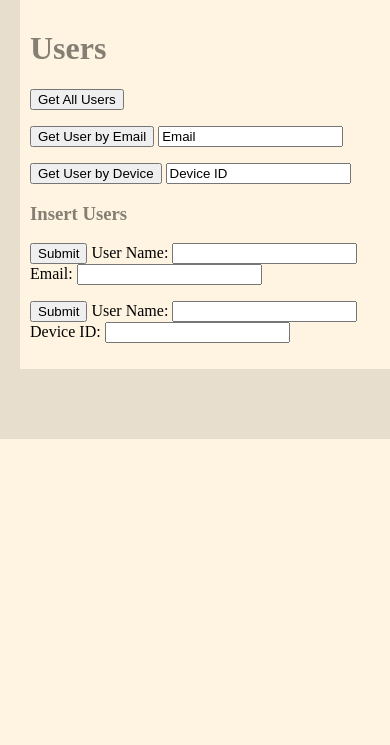
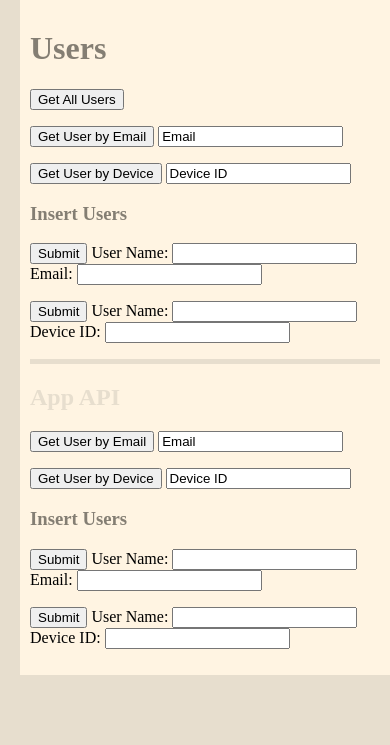
Before and after one commit to colincove/CreativeCritic, a PHP site: page / in a window 390 px wide. Shown: the part 2340-3085 px from the top of the page. Before the commit the page ends 2779 px from the top, so only its background shows below. Run offline with PHP 8.4, Linux system fonts and the light colour scheme.

Commit message:
users interfaces for mobile platform

```diff
--- a/server_code/index.php
+++ b/server_code/index.php
@@ -128,6 +128,31 @@
             User Name: <input type='text' name='name'></input>
             Device ID: <input type='text' name='device_id'></input>
          </form>
+         <div class="form_seperator"></div>
+     <h2>App API</h2>
+     <form id='get_user_by_email' action='mobile_services.php' method='post'>
+            <input type='submit' name='get_user_by_email' value='Get User by Email'></input>
+            <input type='text' name='email' value='Email'></input>
+            <input type="hidden" name="action" value="get_user_by_email"></input>
+         </form>
+           <form id='get_user_by_device' action='mobile_services.php' method='post'>
+            <input type='submit' name='get_user_by_device' value='Get User by Device'></input>
+            <input type='text' name='device_id' value='Device ID'></input>
+            <input type="hidden" name="action" value="get_user_by_device"></input>
+         </form>
+<h3>Insert Users</h3>
+         <form id='insert_user_with_email' action='mobile_services.php' method='post'>
+            <input type='submit' name='insert_user_with_email'></input>
+            User Name: <input type='text' name='name'></input>
+            Email: <input type='text' name='email'></input>
+            <input type="hidden" name="action" value="insert_user_with_email"></input>
+         </form>
+          <form id='insert_user_with_device' action='mobile_services.php' method='post'>
+            <input type='submit' name='insert_user_with_device'></input>
+            User Name: <input type='text' name='name'></input>
+            Device ID: <input type='text' name='device_id'></input>
+            <input type="hidden" name="action" value="insert_user_with_device"></input>
+         </form>
       </div>
    </body>
 </html>
```
Also changed, not shown: server_code/mobile_services.php (+71 -9 lines).
